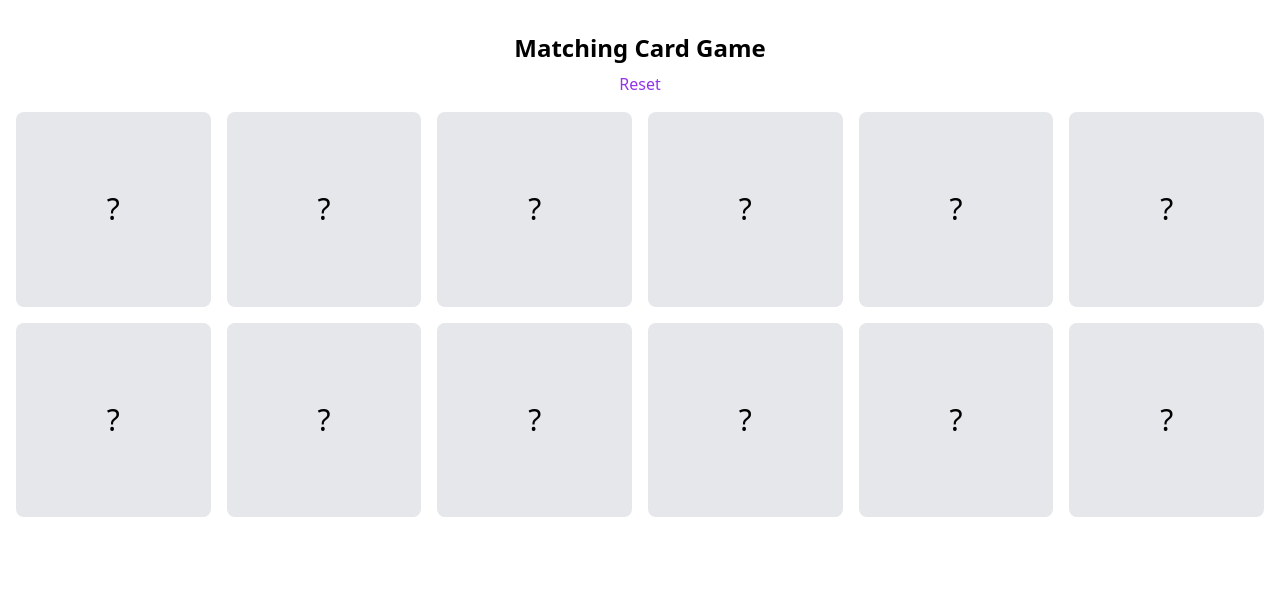
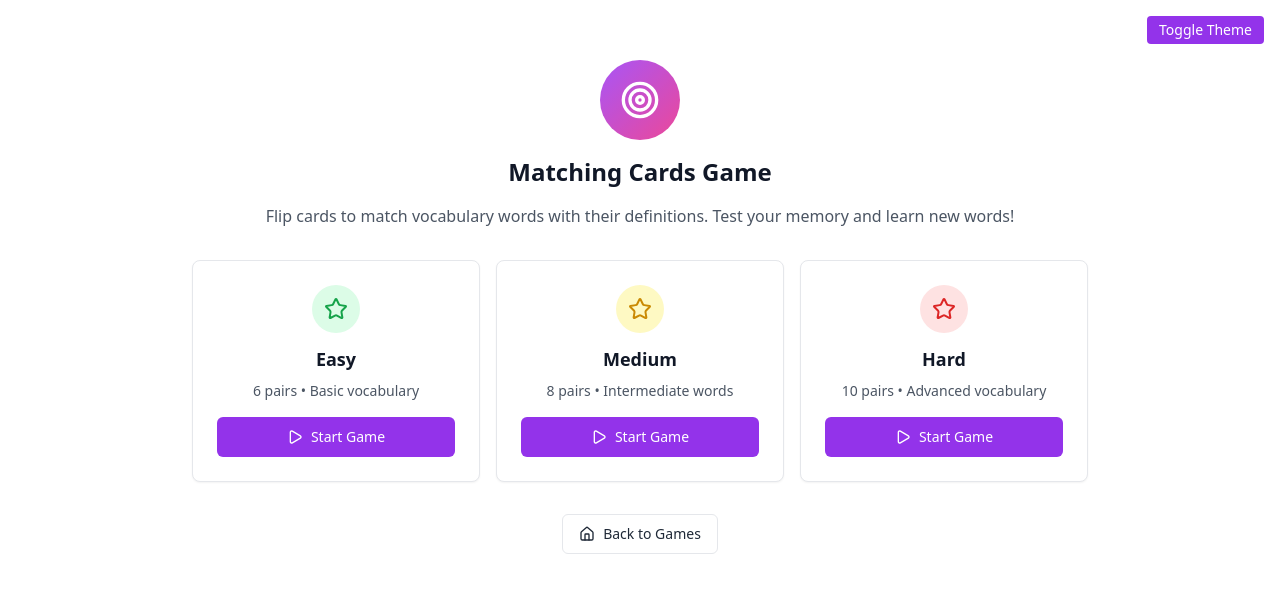
Before and after one commit to man-vu/mohawk-capstone-study-english, a React (Vite) app: page / in a window 1280 px wide. Shown: the top 592 px of the page. Built offline with nearby package versions, Linux system fonts and the light colour scheme.

Commit message:
Use styled matching game with dummy data

```diff
--- a/src/App.tsx
+++ b/src/App.tsx
@@ -1,8 +1,21 @@
 import React from 'react';
-import SimpleMatchingGame from './pages/SimpleMatchingGame';
+import MatchingCardsGame from './components/MatchingCardsGame';
+import { useTheme } from './hooks/useTheme';
 
 const App: React.FC = () => {
-  return <SimpleMatchingGame />;
+  const { theme, toggleTheme } = useTheme();
+  return (
+    <div className={theme === 'dark' ? 'dark' : ''}>
+      <div className="min-h-screen bg-[rgb(var(--color-surface))] text-[rgb(var(--color-text))] transition-colors duration-300 p-4">
+        <div className="flex justify-end mb-4">
+          <button onClick={toggleTheme} className="btn-primary rounded px-3 py-1 text-sm">
+            Toggle Theme
+          </button>
+        </div>
+        <MatchingCardsGame onBack={() => {}} />
+      </div>
+    </div>
+  );
 };
 
 export default App;
--- a/src/components/MatchingCardsGame.tsx
+++ b/src/components/MatchingCardsGame.tsx
@@ -50,28 +50,38 @@ const MatchingCardsGame: React.FC<MatchingCardsGameProps> = ({ onBack }) => {
   const [timer, setTimer] = useState(0);
   const [difficulty, setDifficulty] = useState<'easy' | 'medium' | 'hard'>('medium');
 
-  const [vocabularyPairs, setVocabularyPairs] = useState<{ [key: string]: { word: string; definition: string }[] }>({
-    easy: [],
-    medium: [],
-    hard: []
-  });
-  const API_URL = import.meta.env.VITE_SERVER_ENDPOINT;
-
-  useEffect(() => {
-    fetch(`${API_URL}vocabulary/words`)
-      .then(res => res.json())
-      .then(data => {
-        if (data.response) {
-          const groups = { easy: [], medium: [], hard: [] } as any;
-          data.response.forEach((w: any) => {
-            const level = (w.Difficulty || 'medium') as 'easy' | 'medium' | 'hard';
-            groups[level].push({ word: w.Word, definition: w.Definition });
-          });
-          setVocabularyPairs(groups);
-        }
-      })
-      .catch(() => {});
-  }, [API_URL]);
+  const vocabularyPairs: { [key: string]: { word: string; definition: string }[] } = {
+    easy: [
+      { word: 'dog', definition: 'A domesticated canine' },
+      { word: 'cat', definition: 'A domesticated feline' },
+      { word: 'apple', definition: 'A common fruit' },
+      { word: 'book', definition: 'Pages bound together for reading' },
+      { word: 'car', definition: 'A vehicle with four wheels' },
+      { word: 'sun', definition: 'The star at the center of our solar system' }
+    ],
+    medium: [
+      { word: 'bicycle', definition: 'A vehicle powered by pedals' },
+      { word: 'computer', definition: 'An electronic device for processing data' },
+      { word: 'mountain', definition: 'A very high hill' },
+      { word: 'ocean', definition: 'A large body of salt water' },
+      { word: 'teacher', definition: 'One who educates students' },
+      { word: 'library', definition: 'A place full of books' },
+      { word: 'airplane', definition: 'A flying vehicle with wings' },
+      { word: 'guitar', definition: 'A stringed musical instrument' }
+    ],
+    hard: [
+      { word: 'meticulous', definition: 'Showing great attention to detail' },
+      { word: 'unprecedented', definition: 'Never done or known before' },
+      { word: 'proliferate', definition: 'Increase rapidly in number' },
+      { word: 'ubiquitous', definition: 'Present everywhere' },
+      { word: 'ameliorate', definition: 'To make something better' },
+      { word: 'paradigm', definition: 'A typical example or model' },
+      { word: 'equanimity', definition: 'Mental calmness and composure' },
+      { word: 'fastidious', definition: 'Very attentive to detail' },
+      { word: 'belligerent', definition: 'Hostile and aggressive' },
+      { word: 'circumspect', definition: 'Wary and unwilling to take risks' }
+    ]
+  };
 
   // Timer effect
   useEffect(() => {
--- a/src/pages/SimpleMatchingGame.tsx
+++ /dev/null
@@ -1,93 +0,0 @@
-import React, { useState } from 'react';
-
-interface Card {
-  id: number;
-  value: string;
-  flipped: boolean;
-  matched: boolean;
-}
-
-const values = ['🐶', '🐱', '🐭', '🐹', '🐰', '🦊'];
-
-function createCards(): Card[] {
-  const pairs = values.flatMap((v, i) => [
-    { id: i * 2, value: v, flipped: false, matched: false },
-    { id: i * 2 + 1, value: v, flipped: false, matched: false }
-  ]);
-  for (let i = pairs.length - 1; i > 0; i--) {
-    const j = Math.floor(Math.random() * (i + 1));
-    [pairs[i], pairs[j]] = [pairs[j], pairs[i]];
-  }
-  return pairs;
-}
-
-const SimpleMatchingGame: React.FC = () => {
-  const [cards, setCards] = useState<Card[]>(createCards());
-  const [flipped, setFlipped] = useState<number[]>([]);
-  const [matches, setMatches] = useState(0);
-
-  const handleCardClick = (index: number) => {
-    const card = cards[index];
-    if (card.flipped || card.matched || flipped.length === 2) return;
-
-    const newCards = [...cards];
-    newCards[index].flipped = true;
-    const newFlipped = [...flipped, index];
-    setCards(newCards);
-    setFlipped(newFlipped);
-
-    if (newFlipped.length === 2) {
-      const [i1, i2] = newFlipped;
-      if (newCards[i1].value === newCards[i2].value) {
-        newCards[i1].matched = true;
-        newCards[i2].matched = true;
-        setCards(newCards);
-        setMatches(m => m + 1);
-        setFlipped([]);
-      } else {
-        setTimeout(() => {
-          const temp = [...newCards];
-          temp[i1].flipped = false;
-          temp[i2].flipped = false;
-          setCards(temp);
-          setFlipped([]);
-        }, 1000);
-      }
-    }
-  };
-
-  const resetGame = () => {
-    setCards(createCards());
-    setFlipped([]);
-    setMatches(0);
-  };
-
-  return (
-    <div className="container mx-auto px-4 py-8">
-      <div className="text-center mb-4">
-        <h1 className="text-2xl font-bold mb-2">Matching Card Game</h1>
-        <button onClick={resetGame} className="text-purple-600">Reset</button>
-      </div>
-      <div className="grid grid-cols-3 sm:grid-cols-4 md:grid-cols-6 gap-4">
-        {cards.map((card, idx) => (
-          <div
-            key={card.id}
-            className={`aspect-square rounded-lg flex items-center justify-center text-3xl cursor-pointer ${
-              card.flipped || card.matched ? 'bg-purple-500 text-white' : 'bg-gray-200'
-            }`}
-            onClick={() => handleCardClick(idx)}
-          >
-            {card.flipped || card.matched ? card.value : '?'}
-          </div>
-        ))}
-      </div>
-      {matches === values.length && (
-        <div className="text-center mt-4 font-semibold text-green-600">
-          You matched all cards!
-        </div>
-      )}
-    </div>
-  );
-};
-
-export default SimpleMatchingGame;
```
Also changed, not shown: 1 other file (tests, documents, lock files or other folders).
